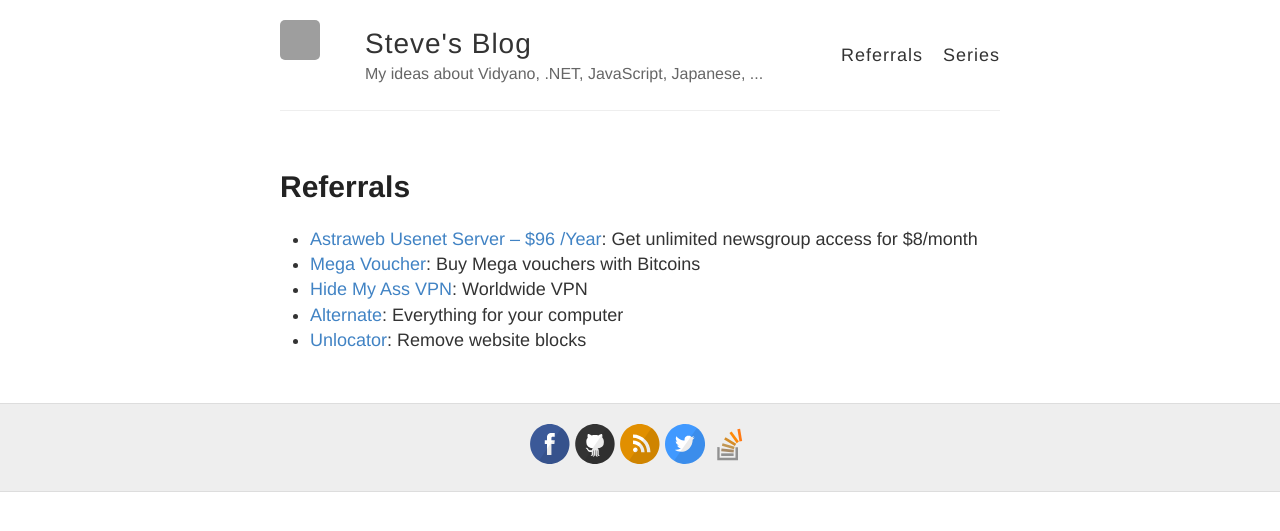
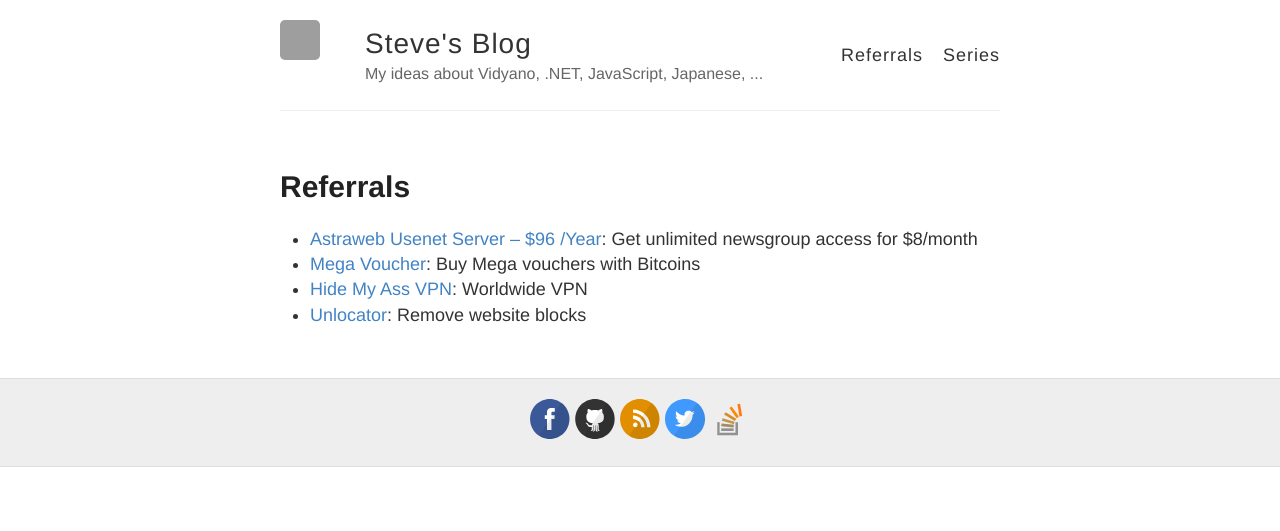
Before and after one commit to stevehansen/stevehansen.github.io, a Jekyll site: the page built from referrals.md, in a window 1280 px wide. Shown: the top 531 px of the page. Built offline with Jekyll 4.4.1, drawn with Linux system fonts in a browser that asks for light colours; grey boxes are pictures that could not be loaded.

Commit message:
Remove Alternate referral

```diff
--- a/referrals.md
+++ b/referrals.md
@@ -8,5 +8,4 @@
 * <a href="http://affiliate.astraweb.com/10883-2-3-2.html" target="_blank">Astraweb Usenet Server &#8211; $96 /Year</a>: Get unlimited newsgroup access for $8/month
 * <a href="https://bitvoucher.co/affl/18RCYDmso5rUzpK6verZ51HuGCGxCFEvbd/" target="_blank">Mega Voucher</a>: Buy Mega vouchers with Bitcoins
 * <a href="http://hidemyass.com/vpn/r1346/" target="_blank">Hide My Ass VPN</a>: Worldwide VPN
-* <a href="http://clk.tradedoubler.com/click?p=63574&a=1392266&g=17086276" target="_blank">Alternate</a>: Everything for your computer
 * <a href="https://unlocator.com/account/aff/go/jvxpuulvPQFJBpYNCvJE" target="_blank">Unlocator</a>: Remove website blocks
```
